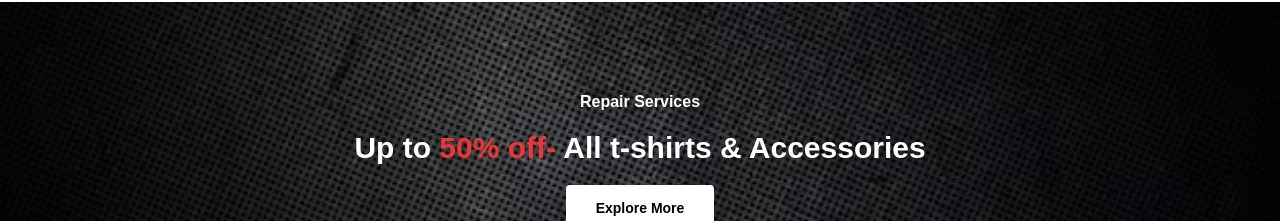
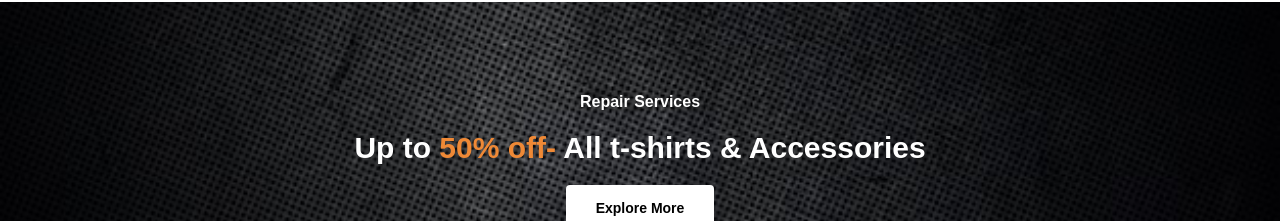
Before and after one commit to nexuscloudcode/fashion-website, a plain HTML site: page index.html in a window 1280 px wide. Shown: the part 2157-2378 px from the top of the page. Drawn offline with Linux system fonts and the light colour scheme; a web font is replaced by a local one.

Commit message:
changes made

```diff
--- a/style.css
+++ b/style.css
@@ -305,7 +305,7 @@ body {
 }
 
 #banner h2 span {
-    color: #ef3636;
+    color: #ef8936;
 }
 #banner button:hover {
     background: #088178;
```
